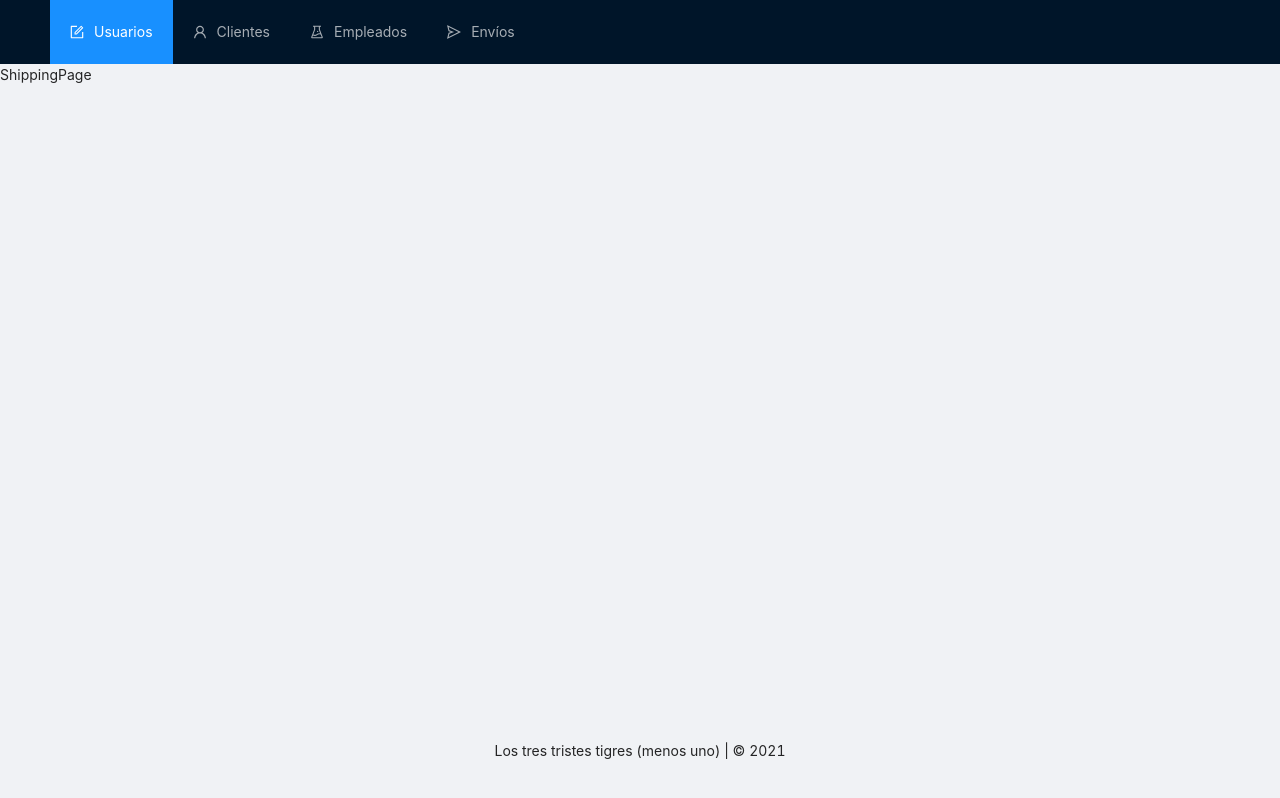
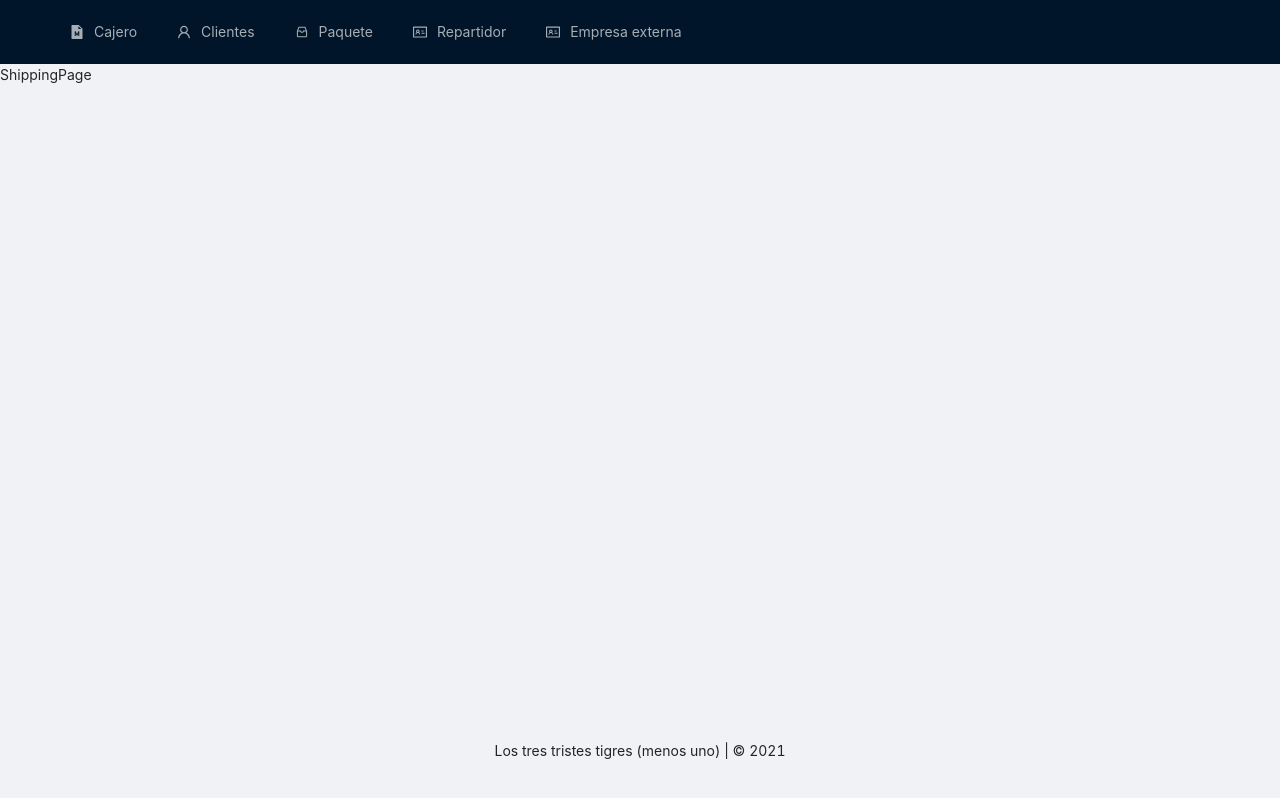
Before and after one commit to azumi-qci/proyecto-bd-frontend, a React (Create React App) app: page /shipping in a window 1280 px wide. Built offline with nearby package versions, Linux system fonts and the light colour scheme.

Commit message:
Update navbar icons

```diff
--- a/src/components/Navbar.js
+++ b/src/components/Navbar.js
@@ -1,10 +1,10 @@
 import React, { useState } from 'react';
 import { Menu } from 'antd';
 import {
-  ExperimentOutlined,
-  FormOutlined,
-  SendOutlined,
+  InboxOutlined,
+  FileMarkdownFilled,
   UserOutlined,
+  IdcardOutlined,
 } from '@ant-design/icons';
 import { Link } from 'react-router-dom';
 
@@ -22,17 +22,20 @@ const Navbar = () => {
       onClick={handleClickNavbarItem}
       theme='dark'
     >
-      <Menu.Item key='users' icon={<FormOutlined />}>
-        <Link to='/'>Usuarios</Link>
+      <Menu.Item key='cashier' icon={<FileMarkdownFilled />}>
+        <Link to='/'>Cajero</Link>
       </Menu.Item>
       <Menu.Item key='clients' icon={<UserOutlined />}>
         <Link to='/clients'>Clientes</Link>
       </Menu.Item>
-      <Menu.Item key='employees' icon={<ExperimentOutlined />}>
-        <Link to='/employees'>Empleados</Link>
+      <Menu.Item key='packages' icon={<InboxOutlined />}>
+        <Link to='/packages'>Paquete</Link>
       </Menu.Item>
-      <Menu.Item key='shipping' icon={<SendOutlined />}>
-        <Link to='/shipping'>Envíos</Link>
+      <Menu.Item key='delivery' icon={<IdcardOutlined />}>
+        <Link to='/delivery'>Repartidor</Link>
+      </Menu.Item>
+      <Menu.Item key='business' icon={<IdcardOutlined />}>
+        <Link to='/business'>Empresa externa</Link>
       </Menu.Item>
     </Menu>
   );
```
